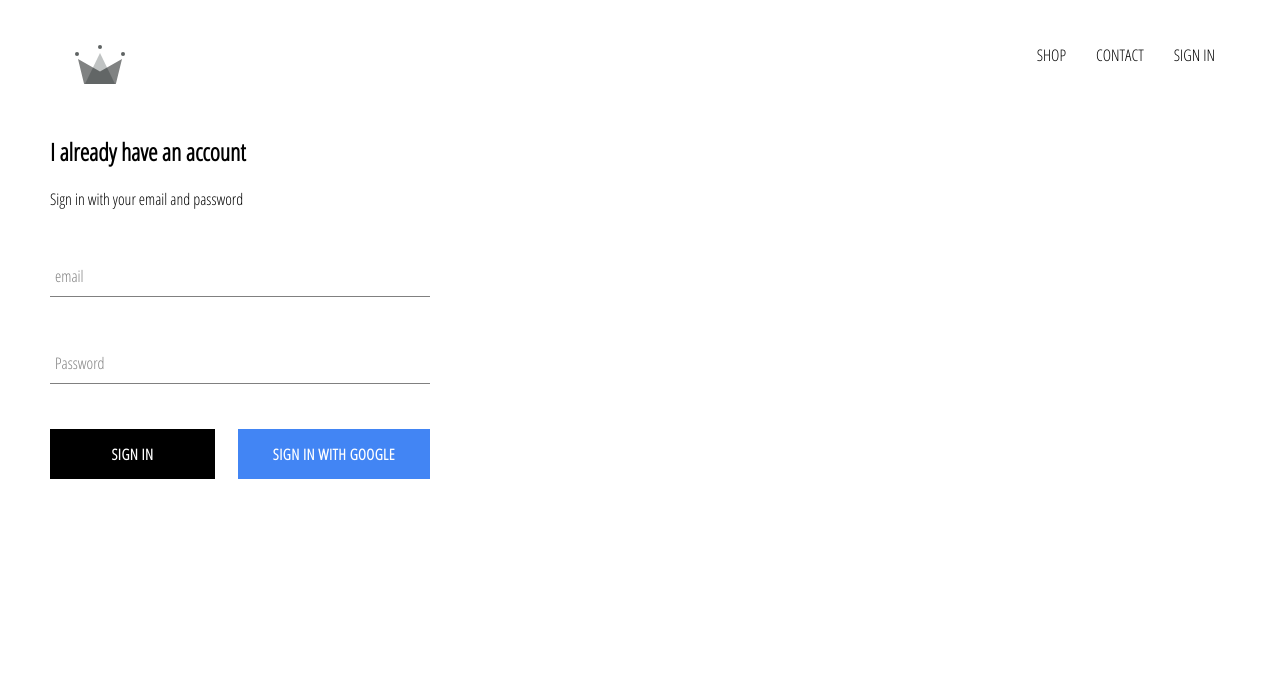
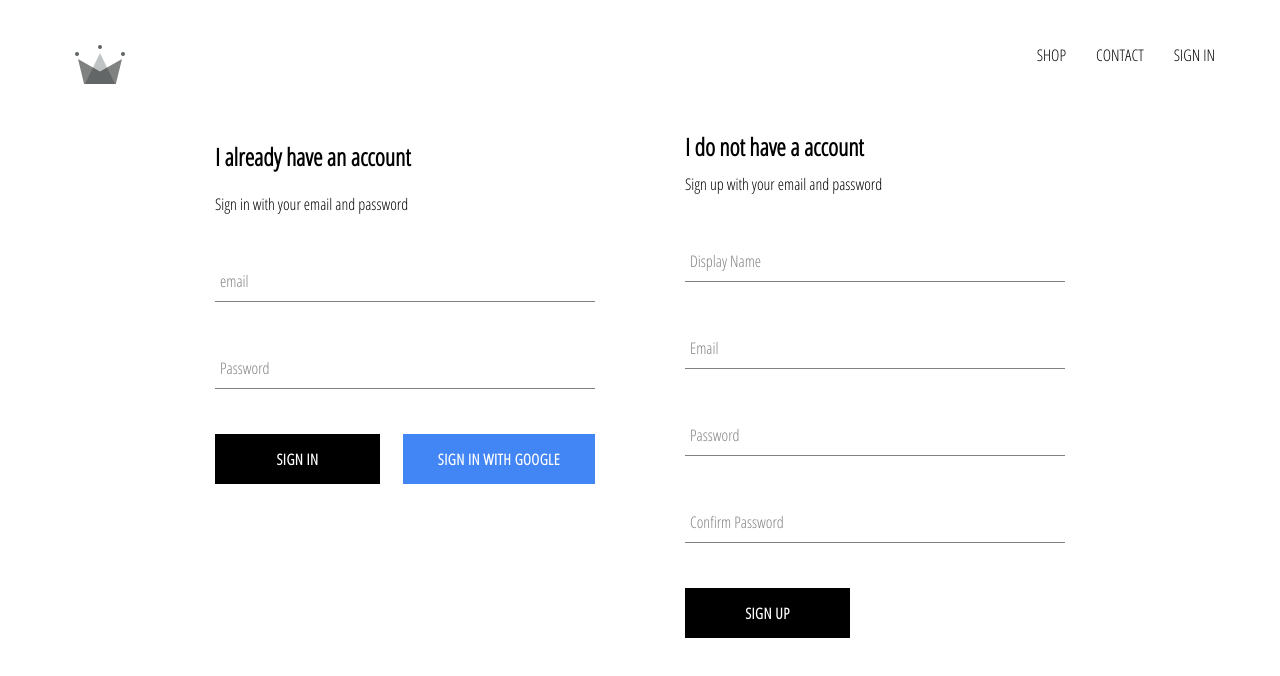
Before and after one commit to vishal-rathod-07/edward-clothes, a React (Create React App) app: page /signin in a window 1280 px wide. Shown: the top 676 px of the page. Built offline with nearby package versions, Linux system fonts and the light colour scheme; no server answers.

Commit message:
implemented firebase utils, included ability to store authenticated user in to firestore database

```diff
--- a/public/index.html
+++ b/public/index.html
@@ -31,7 +31,7 @@
       work correctly both with client-side routing and a non-root public URL.
       Learn how to configure a non-root public URL by running `npm run build`.
     -->
-    <title>EDWARD CLOTHES</title>
+    <title>Edward Clothes</title>
   </head>
   <body>
     <noscript>You need to enable JavaScript to run this app.</noscript>
--- a/src/App.js
+++ b/src/App.js
@@ -5,7 +5,7 @@
 import HomePage from "./pages/homepage/homepage.component";
 import ShopPage from "./pages/shop/shop.component";
 import SignInAndSignUp from "./pages/login/signinandsignout.component";
-import { auth } from "./firebase/firebase.utils";
+import { auth, createUserProfileDocument } from "./firebase/firebase.utils";
 import React from "react";
 
 class App extends React.Component {
@@ -13,16 +13,29 @@
     super();
 
     this.state = {
-      currentUser: null
-    }
+      currentUser: null,
+    };
   }
 
   unsubscribeFromAuth = null;
 
   componentDidMount() {
-    this.unsubscribeFromAuth = auth.onAuthStateChanged(user => {
-      this.setState({ currentUser: user})
-      console.log(user)
+    this.unsubscribeFromAuth = auth.onAuthStateChanged(async (userAuth) => {
+      if (userAuth) {
+        const userRef = await createUserProfileDocument(userAuth);
+
+        userRef.onSnapshot((snapShot) => {
+          this.setState({
+            currentUser: {
+              id: snapShot.id,
+              ...snapShot.data(),
+            },
+          });
+          console.log(this.state);
+        });
+      } else {
+        this.setState({ currentUser: userAuth });
+      }
     });
   }
 
--- /dev/null
+++ b/src/components/sign-up/sign-up.component.jsx
@@ -0,0 +1,99 @@
+import React from "react";
+import FormInput from "../form-input/form-input.component";
+import CustomButton from "../custom-button/custom-button.component";
+import { auth, createUserProfileDocument } from "../../firebase/firebase.utils";
+import "./sign-up.styles.scss";
+
+class SignUp extends React.Component {
+  constructor() {
+    super();
+
+    this.state = {
+      displayName: "",
+      email: "",
+      password: "",
+      confirmPassword: "",
+    };
+  }
+
+  handleSubmit = async (event) => {
+    event.preventDefault();
+
+    const { displayName, email, password, confirmPassword } = this.state;
+
+    if (password !== confirmPassword) {
+      alert("passwords don't match");
+      return;
+    }
+
+    try {
+      const { user } = await auth.createUserWithEmailAndPassword(
+        email,
+        password
+      );
+
+      await createUserProfileDocument(user, { displayName });
+
+      this.state({
+        displayName: "",
+        email: "",
+        password: "",
+        confirmPassword: "",
+      });
+    } catch (error) {
+      console.error(error);
+    }
+  };
+
+  handleChange = (event) => {
+    const { name, value } = event.target;
+    this.setState({ [name]: value });
+  };
+
+  render() {
+    const { displayName, email, password, confirmPassword } = this.state;
+    return (
+      <div className="sign-up">
+        <h2 className="title">I do not have a account</h2>
+        <span>Sign up with your email and password</span>
+        <form className="sign-up-form" onSubmit={this.handleSubmit}>
+          <FormInput
+            type="text"
+            name="displayName"
+            value={displayName}
+            onChange={this.handleChange}
+            label="Display Name"
+            required
+          />
+          <FormInput
+            type="email"
+            name="email"
+            value={email}
+            onChange={this.handleChange}
+            label="Email"
+            required
+          />
+          <FormInput
+            type="password"
+            name="password"
+            value={password}
+            onChange={this.handleChange}
+            label="Password"
+            required
+          />
+          <FormInput
+            type="password"
+            name="confirmPassword"
+            value={confirmPassword}
+            onChange={this.handleChange}
+            label="Confirm Password"
+            required
+          />
+          <CustomButton type="submit">SIGN UP</CustomButton>
+        </form>
+      </div>
+    );
+  }
+}
+
+export default SignUp;
--- /dev/null
+++ b/src/components/sign-up/sign-up.styles.scss
@@ -0,0 +1,9 @@
+.sign-up {
+  display: flex;
+  flex-direction: column;
+  width: 380px;
+
+  .title {
+    margin: 10px 0;
+  }
+}
--- a/src/firebase/firebase.utils.js
+++ b/src/firebase/firebase.utils.js
@@ -1,6 +1,6 @@
-import firebase from 'firebase/app';
-import 'firebase/firestore';
-import 'firebase/auth';
+import firebase from "firebase/app";
+import "firebase/firestore";
+import "firebase/auth";
 
 const config = {
   apiKey: "AIzaSyBJhBr1IJh-R4xDC5BTe9R2JVJoSJ95UU8",
@@ -9,7 +9,33 @@
   storageBucket: "edward-clothes-db.appspot.com",
   messagingSenderId: "147051309370",
   appId: "1:147051309370:web:9b146d24b58c467b88c803",
-    measurementId: "G-FYR5DWGX0M"
+  measurementId: "G-FYR5DWGX0M",
+};
+
+export const createUserProfileDocument = async (userAuth, additionalData) => {
+  if (!userAuth) return;
+
+  const userRef = firestore.doc(`users/${userAuth.uid}`);
+
+  const snapShot = await userRef.get();
+
+  if (!snapShot.exists) {
+    const { displayName, email } = userAuth;
+    const createdAt = new Date();
+
+    try {
+      await userRef.set({
+        displayName,
+        email,
+        createdAt,
+        ...additionalData,
+      });
+    } catch (error) {
+      console.log('error creating user', error.message);
+    }
+  }
+
+  return userRef;
 };
 
 firebase.initializeApp(config);
@@ -18,7 +44,7 @@
 export const firestore = firebase.firestore();
 
 const provider = new firebase.auth.GoogleAuthProvider();
-  provider.setCustomParameters({ prompt: 'select_account' });
+provider.setCustomParameters({ prompt: "select_account" });
 
 export const signInWithGoogle = () => auth.signInWithPopup(provider);
 
--- a/src/pages/login/signinandsignout.component.jsx
+++ b/src/pages/login/signinandsignout.component.jsx
@@ -1,13 +1,15 @@
-import React from 'react';
+import React from "react";
 
-import './signinandsignout.styles.scss';
+import SignIn from "../../components/sign-in/sign-in.component";
+import SignUp from "../../components/sign-up/sign-up.component";
 
-import SignIn from '../../components/sign-in/sign-in.component';
+import "./signinandsignout.styles.scss";
 
 const SignInAndSignUp = () => (
-    <div className='sign-in-and-sign-up'>
-        <SignIn />
-    </div>
-)
+  <div className="sign-in-and-sign-up">
+    <SignIn />
+    <SignUp />
+  </div>
+);
 
 export default SignInAndSignUp;
--- a/src/pages/login/signinandsignout.styles.scss
+++ b/src/pages/login/signinandsignout.styles.scss
@@ -0,0 +1,6 @@
+.sign-in-and-sign-up {
+  width: 850px;
+  display: flex;
+  justify-content: space-between;
+  margin: 30px auto;
+}
```
Lines whose indentation alone changed are shown as unchanged.
